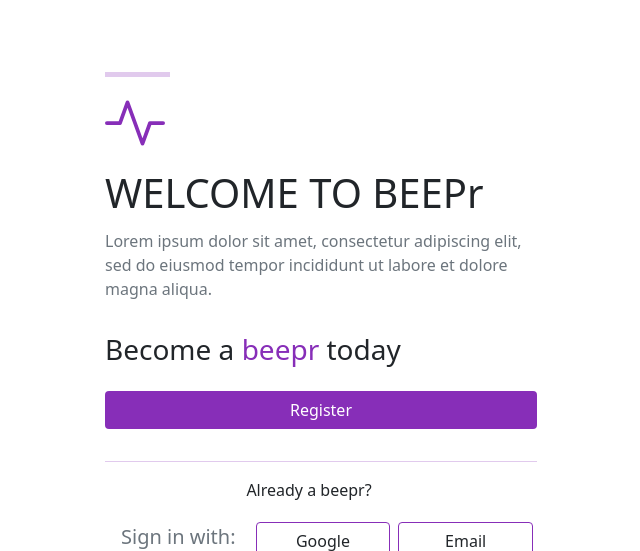
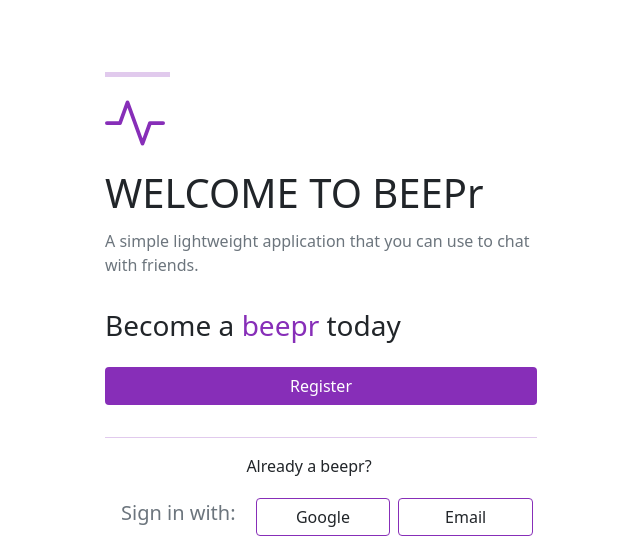
Before and after one commit to sirKay1010/Final_Project-Beepr, a Flask app: page /onboarding in a window 1280 px wide. Shown: the top 551 px of the page, without its empty margins (319-959 px from the left). Run offline with Flask 2, Linux system fonts and the light colour scheme; some libraries are stand-ins or nearby versions.

Commit message:
Sun, Oct 30, 2022, 10:59 PM +00:00

```diff
--- a/templates/onboarding.html
+++ b/templates/onboarding.html
@@ -25,8 +25,7 @@ Onboarding
             <h1>WELCOME TO BEEPr</h1>
         </div>
         <div class="row text-start text-muted pb-3">
-            <p>Lorem ipsum dolor sit amet, consectetur adipiscing elit, sed do eiusmod tempor incididunt ut labore et
-                dolore magna aliqua.</p>
+            <p>A simple lightweight application that you can use to chat with friends. </p>
         </div>
         <div class="row text-start pb-3">
             <h3>Become a <span style="color: #872eb8;">beepr</span> today</h3>
```
